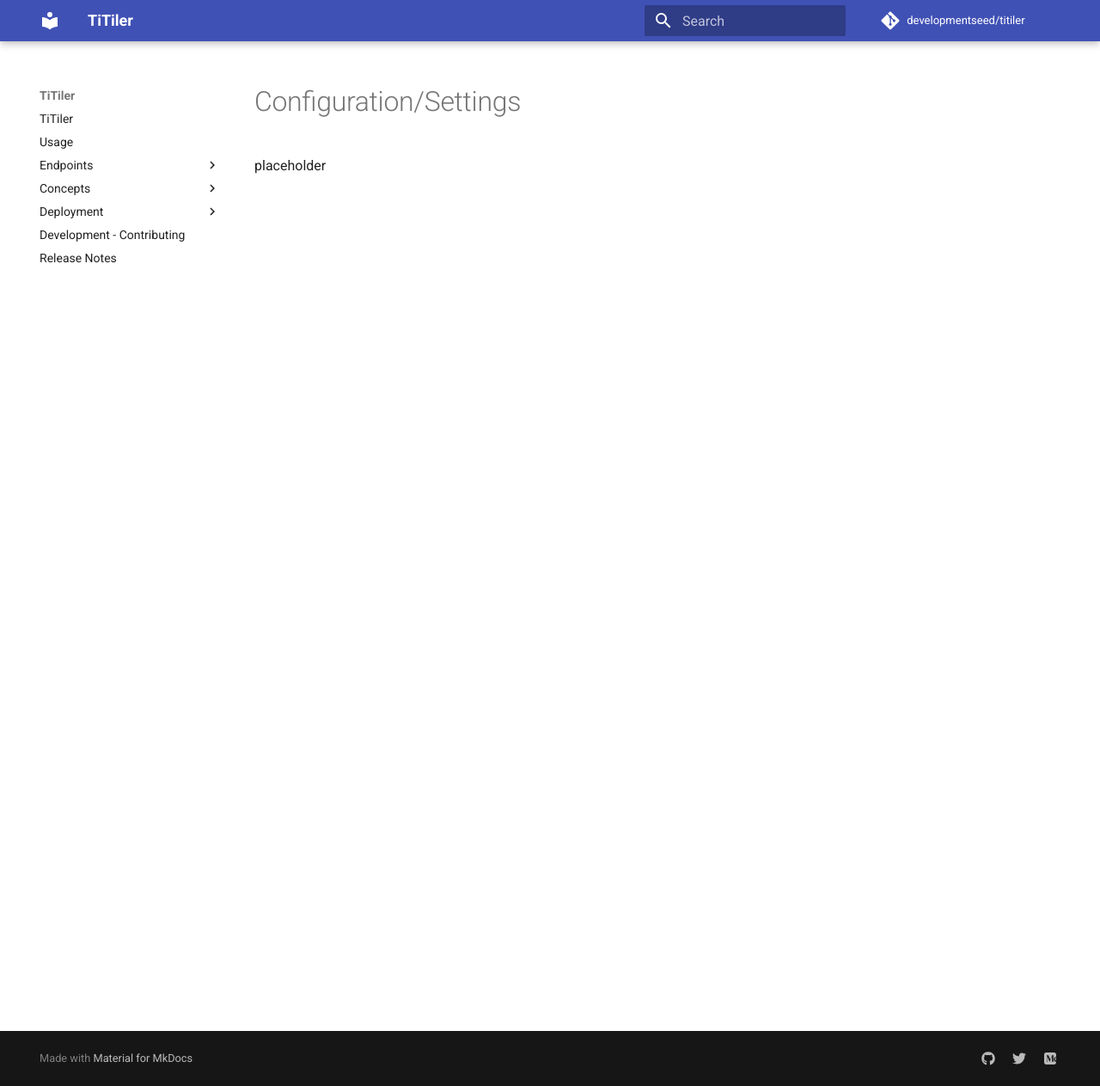
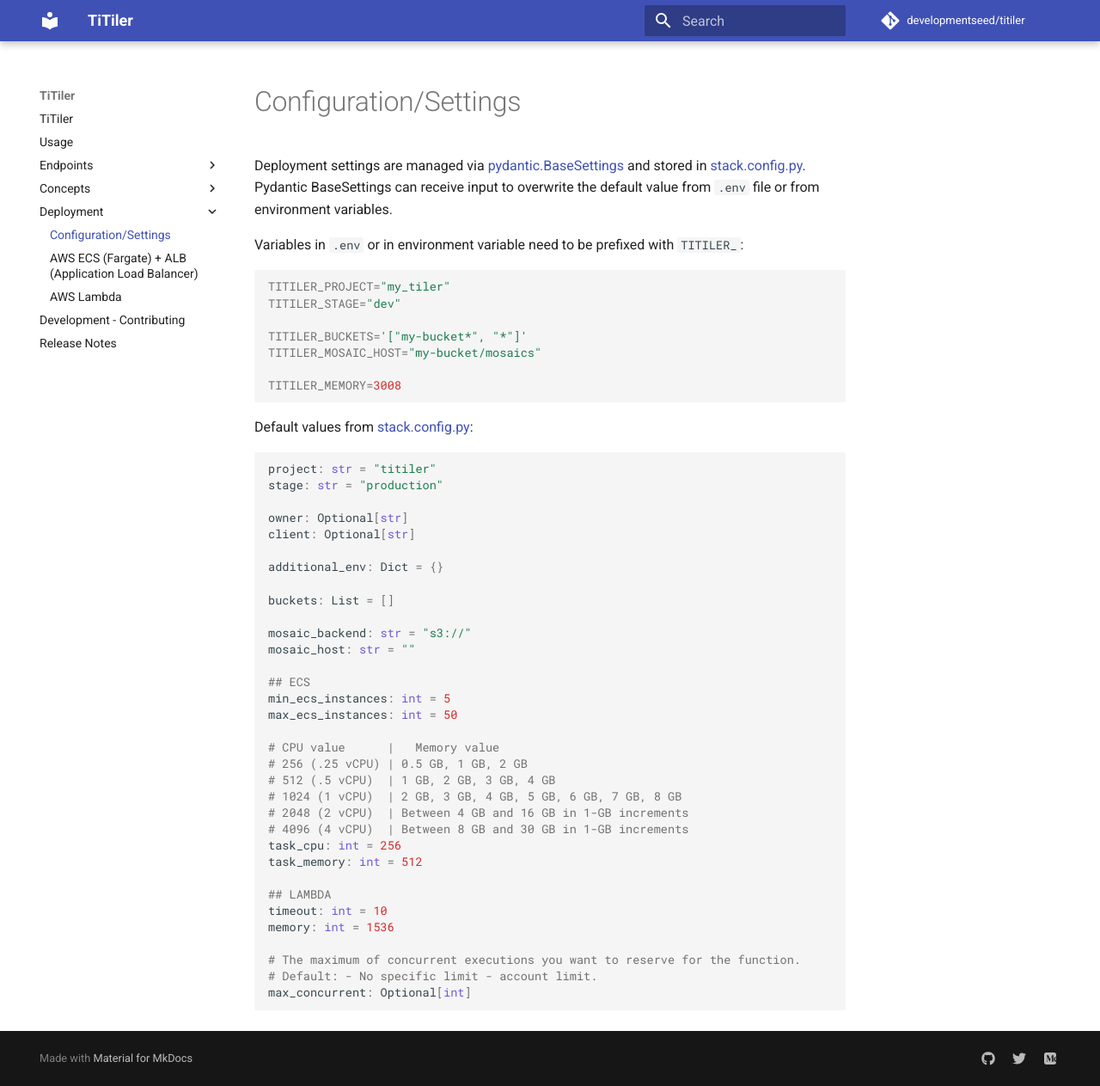
Before and after one commit to developmentseed/titiler, an MkDocs documentation site: the page built from docs/deployment/settings.md, in a window 1280 px wide and 1263 px high. Shown: the whole window at 86% size. Built offline with MkDocs 1.6.1 and Material for MkDocs 9.7.7, drawn with Linux system fonts in a browser that asks for light colours; comment, search, counter and statistics services are not loaded.

Commit message:
use dotenv for deployment configuration

````diff
--- a/docs/deployment/settings.md
+++ b/docs/deployment/settings.md
@@ -1,3 +1,53 @@
 # Configuration/Settings
 
-placeholder
+Deployment settings are managed via [pydantic.BaseSettings](https://pydantic-docs.helpmanual.io/usage/settings/) and stored in [stack.config.py](https://github.com/developmentseed/titiler/blob/master/stack/config.py). Pydantic BaseSettings can receive input to overwrite the default value from `.env` file or from environment variables.
+
+Variables in `.env` or in environment variable need to be prefixed with `TITILER_`:
+
+
+```bash
+TITILER_PROJECT="my_tiler"
+TITILER_STAGE="dev"
+
+TITILER_BUCKETS='["my-bucket*", "*"]'
+TITILER_MOSAIC_HOST="my-bucket/mosaics"
+
+TITILER_MEMORY=3008
+```
+
+Default values from [stack.config.py](https://github.com/developmentseed/titiler/blob/master/stack/config.py):
+```python
+project: str = "titiler"
+stage: str = "production"
+
+owner: Optional[str]
+client: Optional[str]
+
+additional_env: Dict = {}
+
+buckets: List = []
+
+mosaic_backend: str = "s3://"
+mosaic_host: str = ""
+
+## ECS
+min_ecs_instances: int = 5
+max_ecs_instances: int = 50
+
+# CPU value      |   Memory value
+# 256 (.25 vCPU) | 0.5 GB, 1 GB, 2 GB
+# 512 (.5 vCPU)  | 1 GB, 2 GB, 3 GB, 4 GB
+# 1024 (1 vCPU)  | 2 GB, 3 GB, 4 GB, 5 GB, 6 GB, 7 GB, 8 GB
+# 2048 (2 vCPU)  | Between 4 GB and 16 GB in 1-GB increments
+# 4096 (4 vCPU)  | Between 8 GB and 30 GB in 1-GB increments
+task_cpu: int = 256
+task_memory: int = 512
+
+## LAMBDA
+timeout: int = 10
+memory: int = 1536
+
+# The maximum of concurrent executions you want to reserve for the function.
+# Default: - No specific limit - account limit.
+max_concurrent: Optional[int]
+```
--- a/mkdocs.yml
+++ b/mkdocs.yml
@@ -33,7 +33,7 @@ nav:
       # - "concepts/data_formats.md"
       # - "concepts/tile_matrix_sets.md"
   - Deployment:
-      # - 'deployment/settings.md'
+      - "deployment/settings.md"
       - "deployment/ecs.md"
       - "deployment/lambda.md"
   - Development - Contributing: "contributing.md"
--- a/setup.py
+++ b/setup.py
@@ -21,6 +21,7 @@ extra_reqs = {
     "lambda": ["mangum>=0.9.0"],
     "deploy": [
         "docker",
+        "python-dotenv",
         "aws-cdk.core",
         "aws-cdk.aws_lambda",
         "aws-cdk.aws_apigatewayv2",
````
Also changed, not shown: README.md (+11 -4 lines), docs/deployment/ecs.md (+15 -12 lines), docs/deployment/lambda.md (+15 -7 lines), 3 other files.
